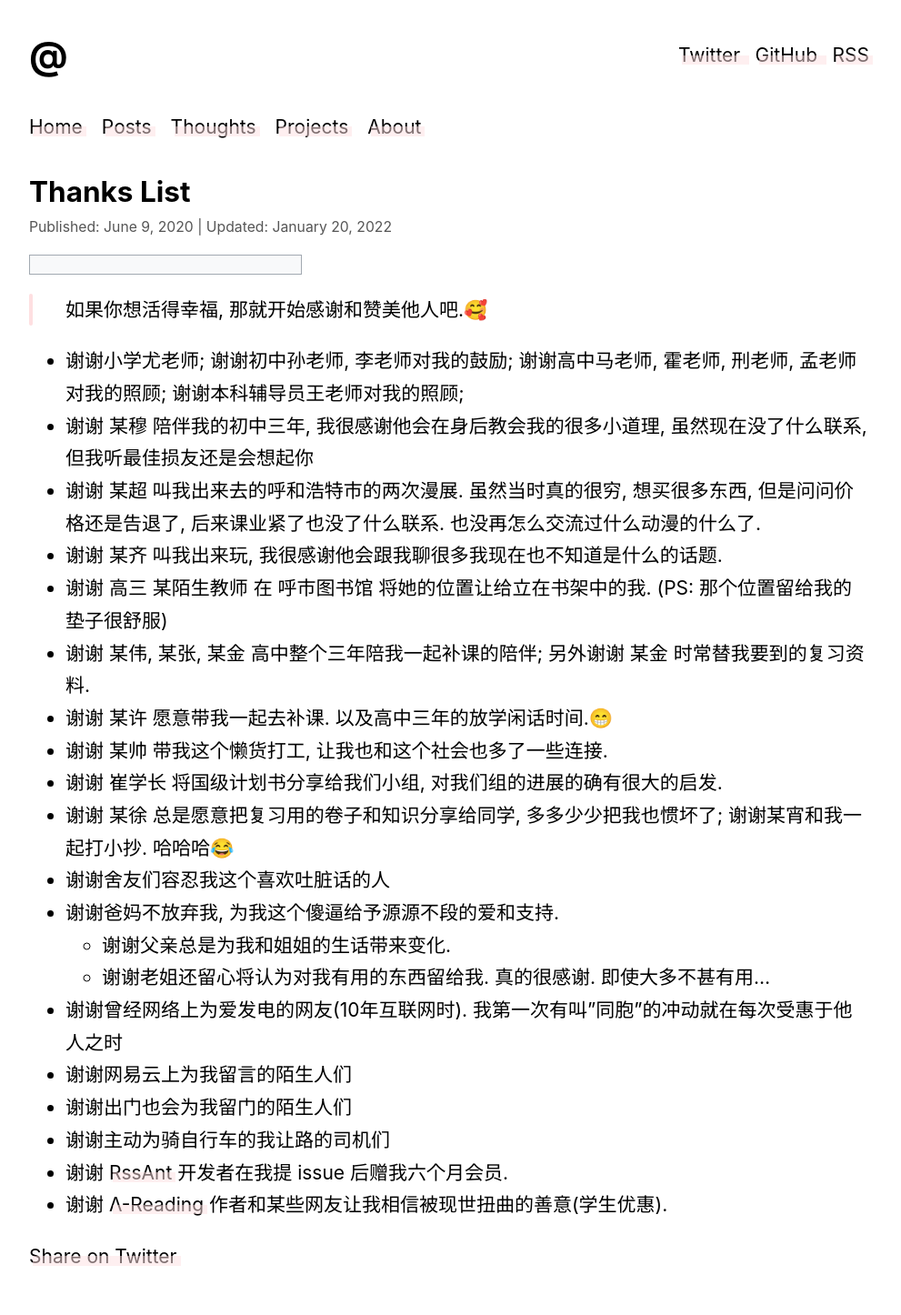
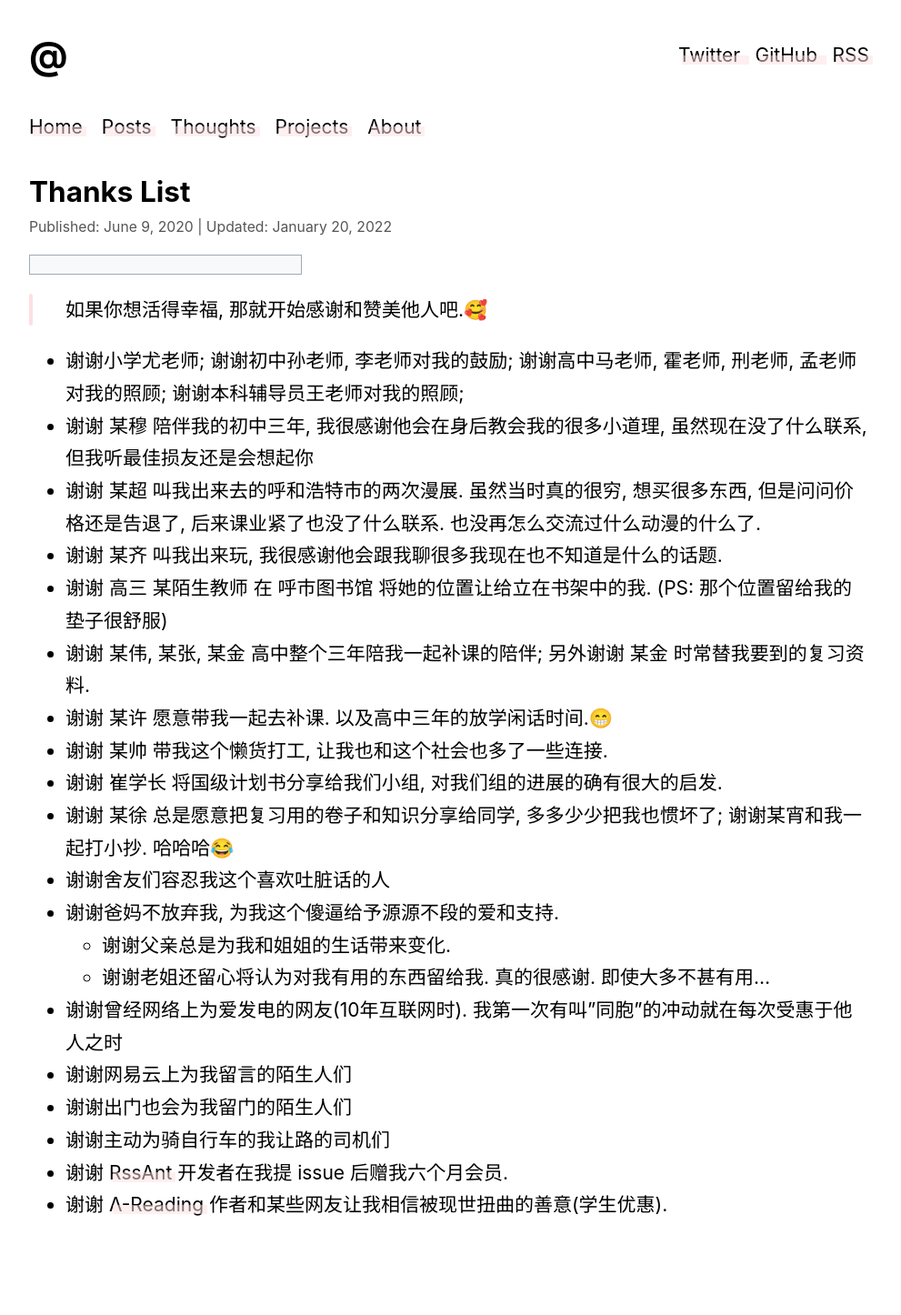
Before and after one commit to bGZo/blog, a Jekyll site: the page built from _posts/thoughts/2020-06-09-thx-list.md, in a window 1280 px wide. Shown: the whole page at 91% size, without its empty margins (146-1137 px from the left). Built offline with Jekyll 4.4.1, drawn with Linux system fonts in a browser that asks for light colours; after the commit the page ends 1389 px from its top, so only the background shows below that.

Commit message:
feat: remove article share button

```diff
--- a/_includes/share-on-twitter.html
+++ b/_includes/share-on-twitter.html
@@ -1,5 +1,5 @@
 <p>
-  <a href="https://twitter.com/intent/tweet?text={{ page.title }}&amp;url={{ site.url }}{{ page.url }}&amp;via=dzhavatushev" class="btn btn-twitter">
+  <!-- <a href="https://twitter.com/intent/tweet?text={{ page.title }}&amp;url={{ site.url }}{{ page.url }}&amp;via=bgzoc" class="btn btn-twitter">
     <span class="label">Share on Twitter</span>
-  </a>
+  </a> -->
 </p>
```
